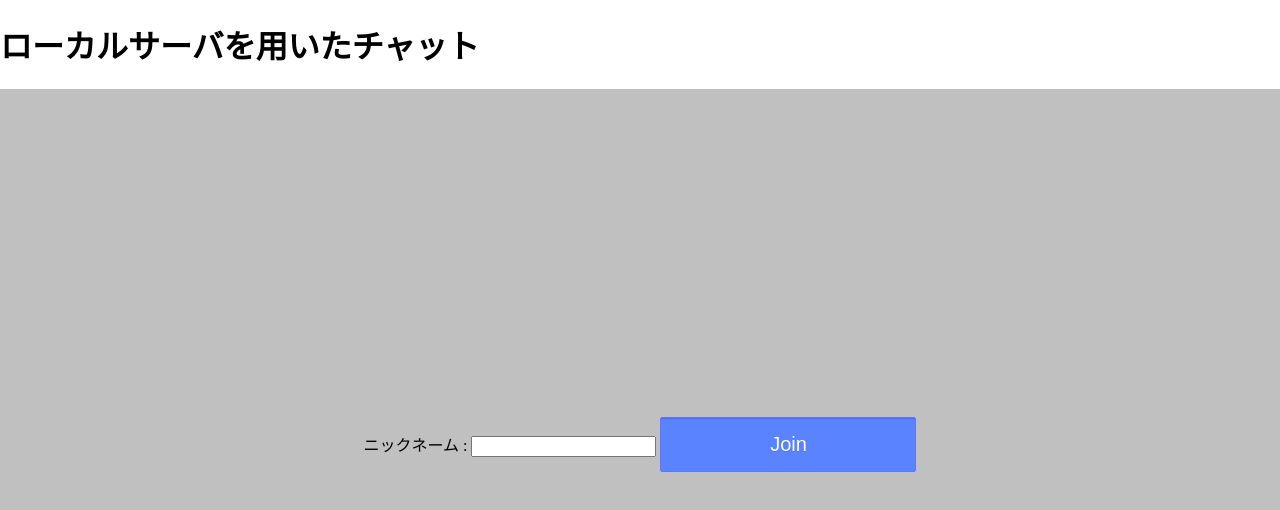
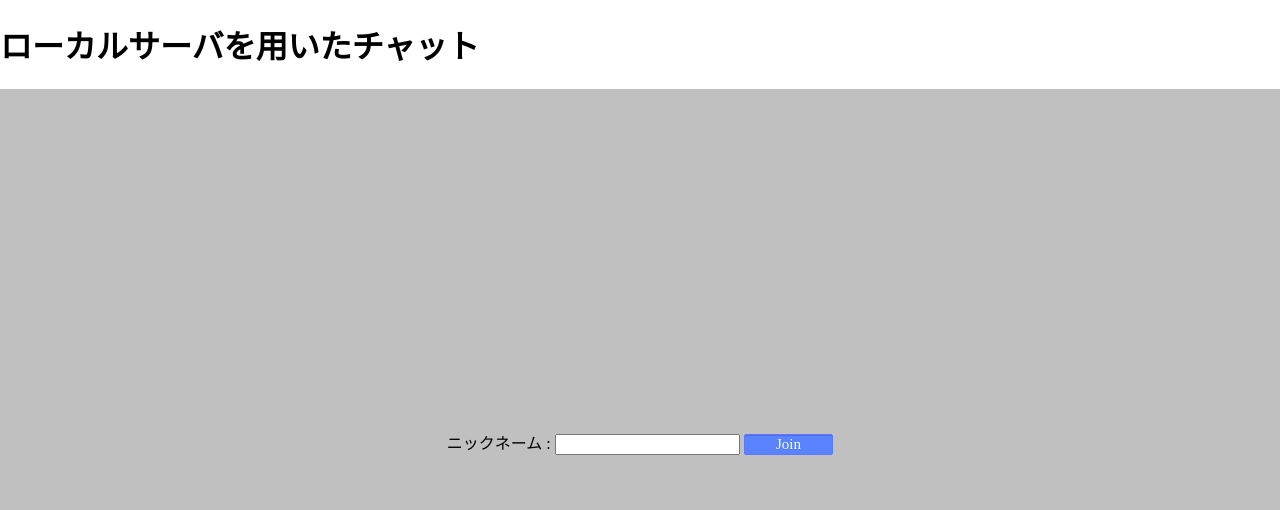
Before and after one commit to nkzwlab/lecture-group9, a website: page public/index.html in a window 1280 px wide. Drawn offline with nearby package versions, Linux system fonts and the light colour scheme; no server answers.

Commit message:
ボタンの編集

```diff
--- a/public/style.css
+++ b/public/style.css
@@ -44,9 +44,9 @@
         }
         .button{
           text-align:center;
-          font-size:20px;
+          font-size:15px;
           display: inline-block;
-          width:20%;
+          width:7%;
           background: #5983ff;
           border: 1px solid #5979ff;
           color: white;
@@ -54,11 +54,7 @@
           text-shadow: 0 1px 0 rgba(0, 0, 0, 0.1);
           transition: all .3s;
           margin: 10px 0;
-          padding: 15px 35px;
           border-radius:2px;
           cursor:pointer;
-        }
-        .button span{
-          font-size:80%;
           font-family:"Noto Sans Japanese";
         }
```
